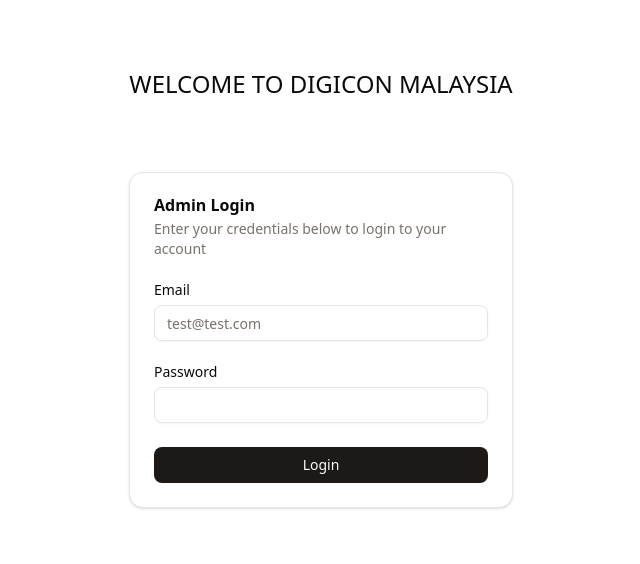
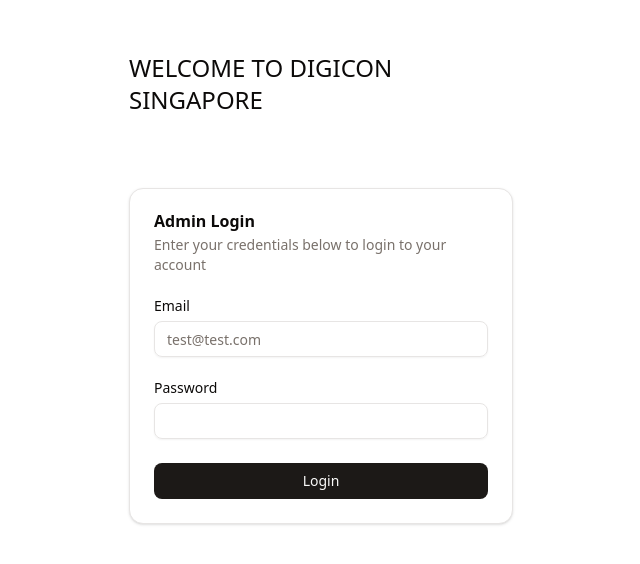
Before and after one commit to IamShaDoW666/digicon_api, a Next.js app: page /login in a window 1280 px wide. Shown: the part 112-676 px from the top of the page, without its empty margins (319-959 px from the left). Built offline with nearby package versions, Linux system fonts and the light colour scheme; no server answers.

Commit message:
nep port3000

```diff
--- a/compose.yaml
+++ b/compose.yaml
@@ -5,7 +5,7 @@
       dockerfile: Dockerfile
     container_name: digicon_api
     ports:
-      - "3301:3301"
+      - "3000:3000"
     extra_hosts:
       - "host.docker.internal:host-gateway"
     env_file:
--- a/package.json
+++ b/package.json
@@ -3,9 +3,9 @@
   "version": "0.1.0",
   "private": true,
   "scripts": {
-    "dev": "next dev --turbopack -p 3301",
+    "dev": "next dev --turbopack -p 3000",
     "build": "next build",
-    "start": "next start -p 3301",
+    "start": "next start -p 3000",
     "lint": "next lint"
   },
   "dependencies": {
--- a/src/components/login-form.tsx
+++ b/src/components/login-form.tsx
@@ -56,7 +56,7 @@
 
     <div className={cn("flex flex-col gap-6", className)} {...props}>
       <div className="flex items-center justify-center h-full">
-         <p className="text-extrabold text-2xl pb-12">WELCOME TO DIGICON MALAYSIA</p>
+         <p className="text-extrabold text-2xl pb-12">WELCOME TO DIGICON SINGAPORE</p>
       </div>
 
       <Card>
```
Also changed, not shown: 1 other file (tests, documents, lock files or other folders).
